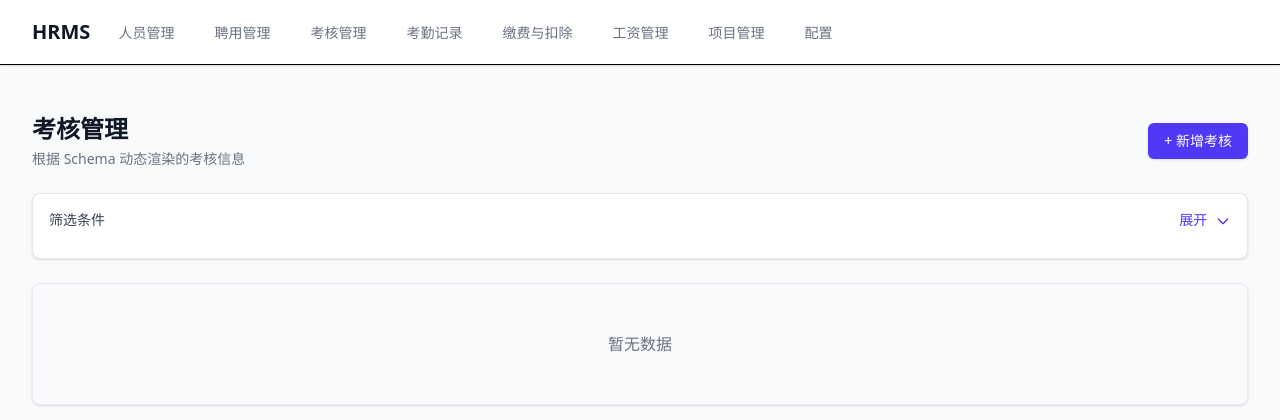
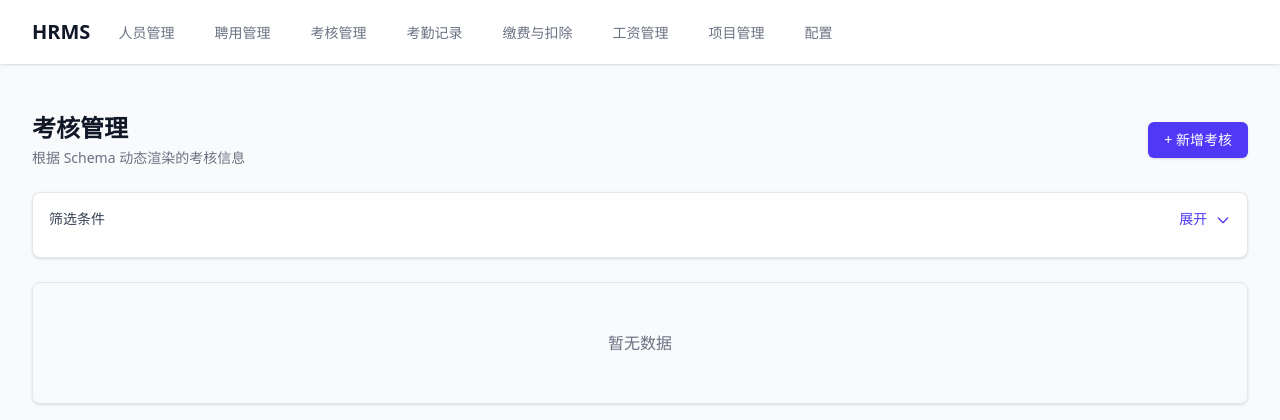
Before and after one commit to caochun/ndscguys, a Flask app: page /assessments in a window 1280 px wide. Shown: the top 420 px of the page. Run offline with Flask 3, Linux system fonts and the light colour scheme; data that the repository does not hold is empty.

Commit message:
fix: 移除导航条底部 border-b 消除多余黑线

```diff
--- a/app/templates/base.html
+++ b/app/templates/base.html
@@ -9,7 +9,7 @@
     {% block extra_head %}{% endblock %}
 </head>
 <body class="bg-gray-50">
-    <nav class="bg-white shadow-sm border-b">
+    <nav class="bg-white shadow-sm">
         <div class="max-w-7xl mx-auto px-4 sm:px-6 lg:px-8">
             <div class="flex justify-between h-16">
                 <div class="flex">
```
